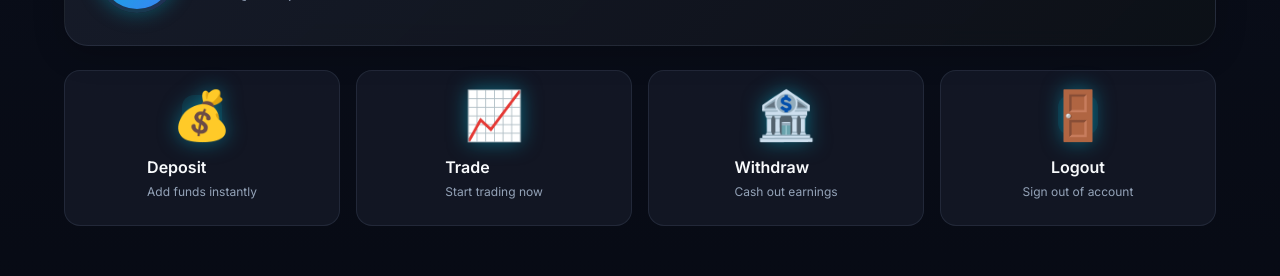
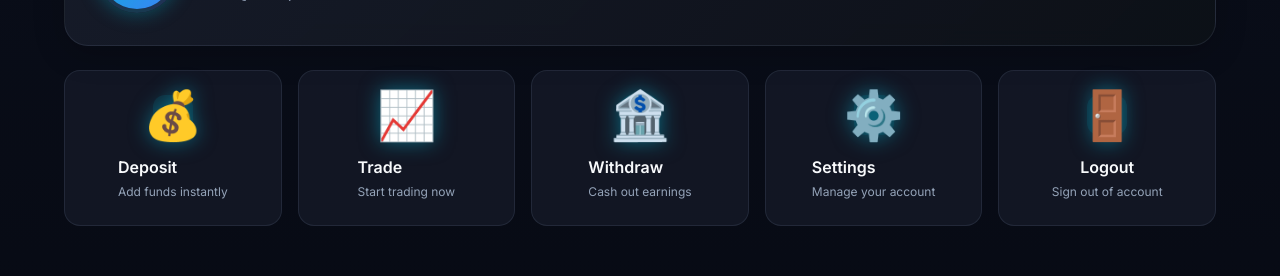
Before and after one commit to blen-az/investFX, a React (Create React App) app: page /profile in a window 1280 px wide. Shown: the part 225-501 px from the top of the page. Built offline with nearby package versions, Linux system fonts and the light colour scheme; no server answers; the database is empty; sample sign-in values are in the browser's storage.

Commit message:
fix: add Settings link to Profile page and fix JSX structure

```diff
--- a/src/pages/Profile.jsx
+++ b/src/pages/Profile.jsx
@@ -291,6 +291,16 @@ export default function Profile() {
               <p>Cash out earnings</p>
             </div>
           </Link>
+
+          {/* Settings Card */}
+          <Link to="/settings" className="action-card">
+            <div className="action-icon">⚙️</div>
+            <div className="action-info">
+              <h3>Settings</h3>
+              <p>Manage your account</p>
+            </div>
+          </Link>
+
           <button
             onClick={async () => {
               try {
```
